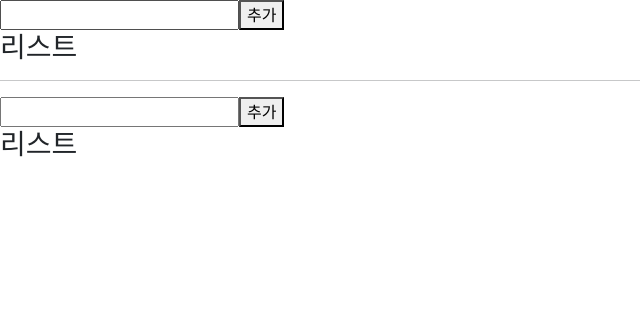
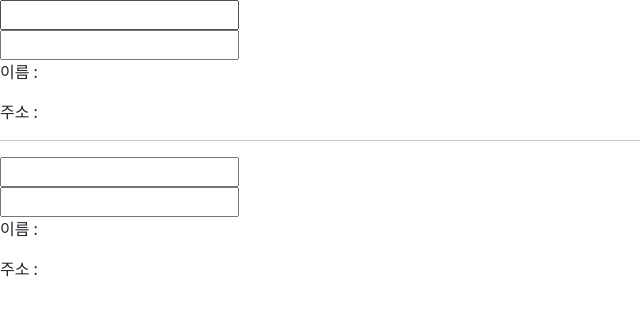
Before and after one commit to yumin359/react, a React (Vite) app: page / in a window 1280 px wide. Shown: the top 316 px of the page, without its empty margins (0-640 px from the left). Built offline with nearby package versions, Linux system fonts and the light colour scheme.

Commit message:
0703 lifting state up

```diff
--- /dev/null
+++ b/src/App34.jsx
@@ -0,0 +1,89 @@
+import React, { useState } from "react";
+
+function MyComp1() {
+  const [person, setPerson] = useState({ name: "", address: "" });
+
+  return (
+    <div>
+      <div>
+        <div>
+          <input
+            type="text"
+            value={person.name}
+            onChange={(e) => setPerson({ ...person, name: e.target.value })}
+          />
+        </div>
+        <div>
+          <input
+            type="text"
+            value={person.address}
+            onChange={(e) => setPerson({ ...person, address: e.target.value })}
+          />
+        </div>
+      </div>
+      <div>
+        <div>
+          <p>이름 : {person.name}</p>
+        </div>
+        <div>
+          <p>주소 : {person.address}</p>
+        </div>
+      </div>
+    </div>
+  );
+}
+
+function MyInput({ onNameChange, onAddressChange }) {
+  return (
+    <div>
+      <div>
+        <input type="text" onChange={onNameChange} />
+      </div>
+      <div>
+        <input type="text" onChange={onAddressChange} />
+      </div>
+    </div>
+  );
+}
+
+function MyOutput({ person }) {
+  return (
+    <div>
+      <p>이름 : {person.name}</p>
+      <p>주소 : {person.address}</p>
+    </div>
+  );
+}
+
+function MyComp2() {
+  const [person, setPerson] = useState({ name: "", address: "" });
+
+  function handleNameChange(e) {
+    setPerson({ ...person, name: e.target.value });
+  }
+  function handleAddressChange(e) {
+    setPerson({ ...person, address: e.target.value });
+  }
+
+  return (
+    <div>
+      <MyInput
+        onNameChange={handleNameChange}
+        onAddressChange={handleAddressChange}
+      />
+      <MyOutput person={person} />
+    </div>
+  );
+}
+
+function App34(props) {
+  return (
+    <div>
+      <MyComp2 />
+      <hr />
+      <MyComp1 />
+    </div>
+  );
+}
+
+export default App34;
--- a/src/main.jsx
+++ b/src/main.jsx
@@ -1,12 +1,12 @@
 import { StrictMode } from "react";
 import { createRoot } from "react-dom/client";
 import "bootstrap/dist/css/bootstrap.min.css";
-import App33 from "./App33.jsx";
+import App34 from "./App34.jsx";
 
 createRoot(document.getElementById("root")).render(
   <StrictMode>
     <>
-      <App33 />
+      <App34 />
     </>
   </StrictMode>,
 );
```
